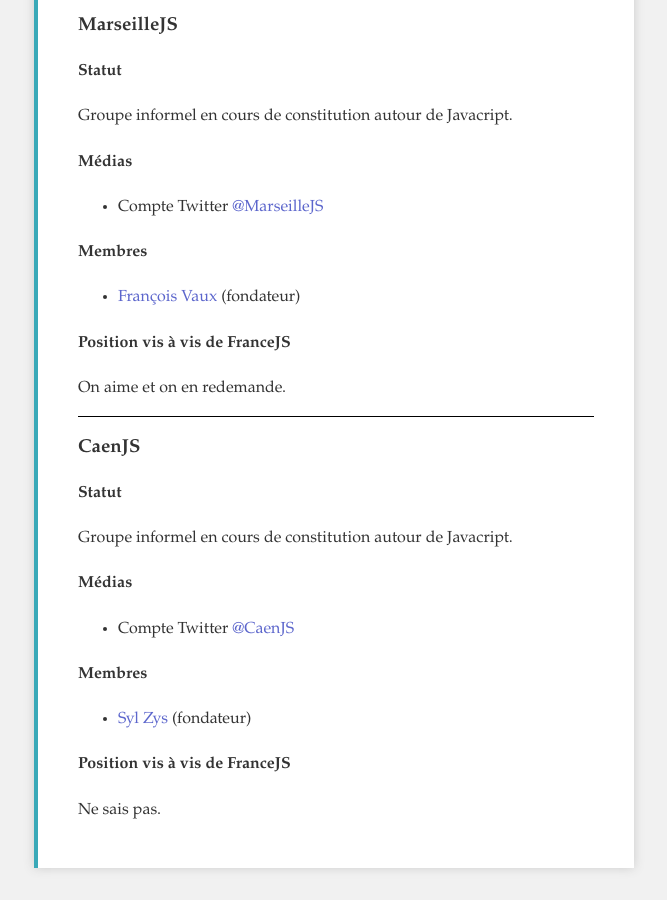
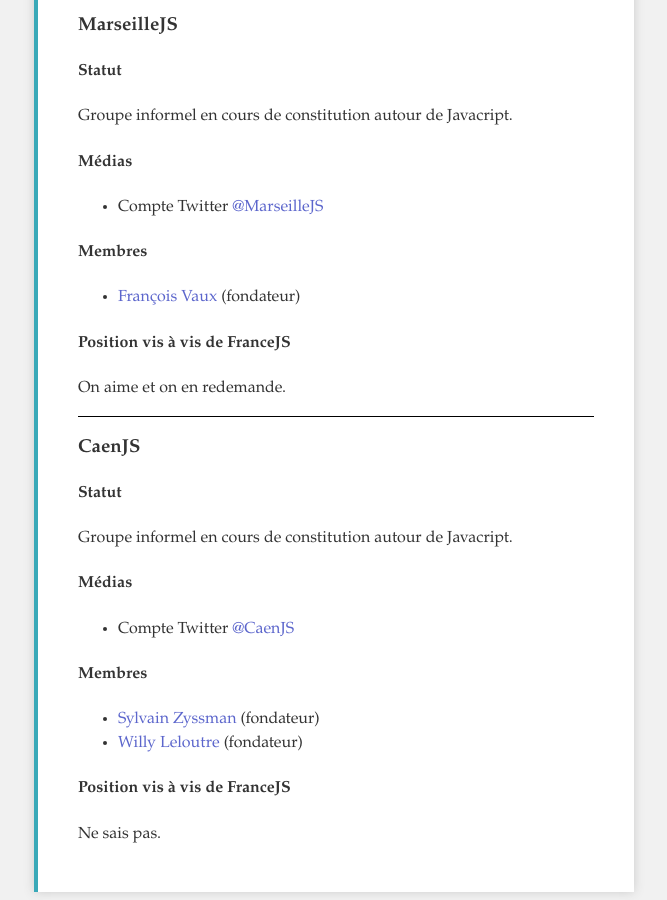
Before and after one commit to francejs/francejs.github.com, a Jekyll site: the page built from groupes.html, in a window 1280 px wide and 900 px high, scrolled down 3151 px. Shown: the whole window, without its empty margins (306-973 px from the left). Built offline with Jekyll 4.4.1, drawn with Linux system fonts in a browser that asks for light colours; before the commit the page ends 4027 px from its top, so only the background shows below that.

Commit message:
modification du groupe CaenJS

```diff
--- a/groupes.html
+++ b/groupes.html
@@ -131,7 +131,8 @@
 	</ul>
 	<h4>Membres</h4>
 	<ul>
-		<li><a href="https://twitter.com/sylzys" title="Voir son compte Twitter">Syl Zys</a> (fondateur)</li>
+		<li><a href="https://twitter.com/sylzys" title="Voir son compte Twitter">Sylvain Zyssman</a> (fondateur)</li>
+		<li><a href="https://twitter.com/wleloutre" title="Voir son compte Twitter">Willy Leloutre</a> (fondateur)</li>
 	</ul>
 	<h4>Position vis à vis de FranceJS</h4>
     <p>Ne sais pas.</p>
```
